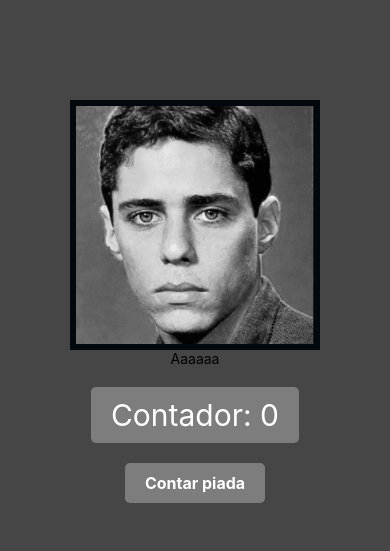
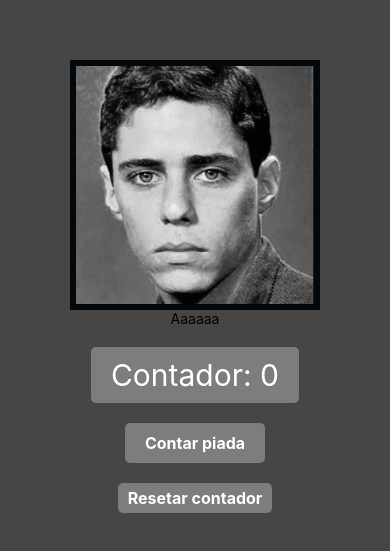
Before and after one commit to h-and-rod/estudos-react-native, a React Native app in the folder state-management/: screen / in a window 390 px wide. Shown: the part 121-672 px from the top of the page. Built offline with nearby package versions, Linux system fonts and the light colour scheme.

Commit message:
study(state-management): adiciona botão para zerar o contador

```diff
--- a/state-management/App.tsx
+++ b/state-management/App.tsx
@@ -19,6 +19,10 @@ export default function App() {
     setContador((valorAtual) => valorAtual + 1)
   }
 
+  function resetarContador(){
+    setContador(0)
+  }
+
   return (
     <View style={[styles.container, {backgroundColor: taFeliz?'#4b83f4':'#474646'}]}>
       <TouchableOpacity onPress={handleHumor}>
@@ -32,9 +36,10 @@ export default function App() {
       </TouchableOpacity>
       <Text>{taFeliz?"Aeeeee" : "Aaaaaa"}</Text>
       <Text style={styles.contador}>Contador: {contador}</Text>
-      <TouchableOpacity onPress={handleHumor} style={styles.botao}>
-        <Text style={styles.textoBotao}>{taFeliz?"Lembrar de um pepino":"Contar piada"}</Text>
+      <TouchableOpacity onPress={handleHumor} style={styles.botaoMudarHumor}>
+        <Text style={styles.textoBotaoMudarHumor}>{taFeliz?"Lembrar de um pepino":"Contar piada"}</Text>
       </TouchableOpacity>
+      <Text style={[styles.botaoResetarContador,styles.textoBotaoResetarContador]} onPress={resetarContador}>Resetar contador</Text>
       <Text style={styles.textoMaiorQue10}>{contador>10?"calma lá também":""}</Text>
       <StatusBar style="auto" />
     </View>
@@ -64,14 +69,26 @@ const styles = StyleSheet.create({
     borderWidth: 6,
     borderColor: '#03080c',
   },
-  botao: {
+  botaoMudarHumor: {
     marginTop: 20,
     paddingHorizontal: 20,
     paddingVertical: 10,
     backgroundColor: '#7d7d7e',
     borderRadius: 5
   },
-  textoBotao: {
+  textoBotaoMudarHumor: {
+    color: '#fff',
+    fontSize: 16,
+    fontWeight: 'bold'
+  },
+  botaoResetarContador: {
+    marginTop: 20,
+    paddingHorizontal: 10,
+    paddingVertical: 5,
+    backgroundColor: '#7d7d7e',
+    borderRadius: 5
+  },
+  textoBotaoResetarContador: {
     color: '#fff',
     fontSize: 16,
     fontWeight: 'bold'
@@ -86,6 +103,7 @@ const styles = StyleSheet.create({
     borderRadius: 5
   },
   textoMaiorQue10: {
+    marginTop: 30,
     color: '#d6ff1e',
     fontSize: 40,
     fontWeight: 'bold'
```
